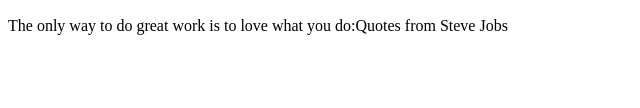
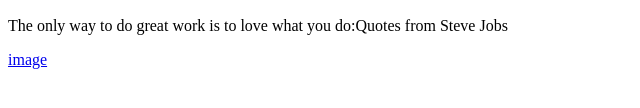
Before and after one commit to Kajene-niyotwizeye/alx_html_css, a plain HTML site: page html_basic/index.html in a window 1280 px wide. Shown: the part 434-542 px from the top of the page, 0-640 px from the left. Drawn offline with Linux system fonts and the light colour scheme.

Commit message:
another commit

```diff
--- a/html_basic/index.html
+++ b/html_basic/index.html
@@ -25,5 +25,6 @@
         </p>
         <h2>My favorite quotes</h2>
         <p>The only way to do great work is to love what you do:Quotes from Steve Jobs</p>
+	  <a href="https://unsplash.com/photos/ZhRy6C_cG4c">image</a>
     </body>
 </html>
```
